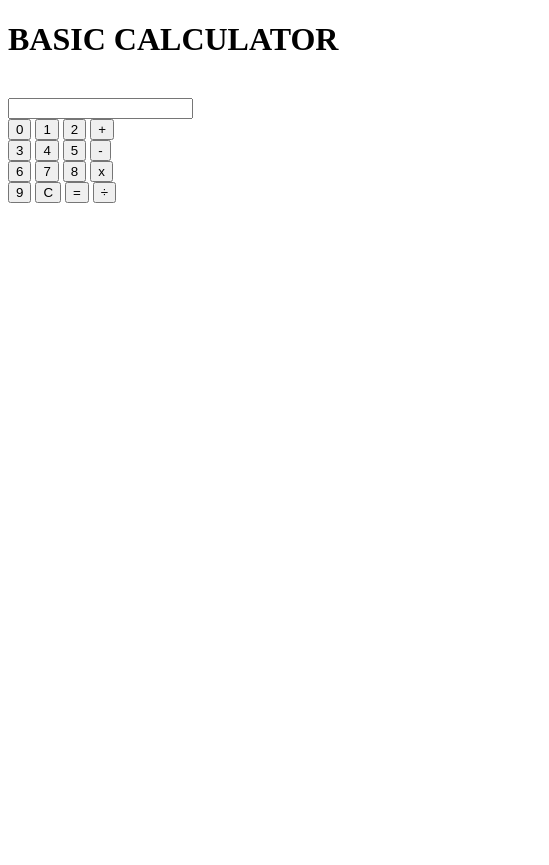
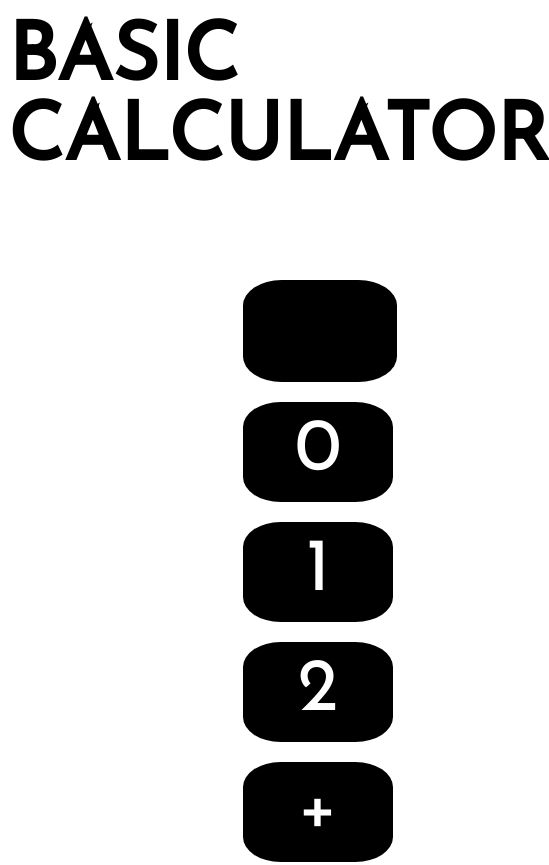
Before and after one commit to vespertron/calculator, a plain HTML site: page index.html in a window 390 px wide. Shown: the top 865 px of the page, 549 px wide, since content can reach past the window. Before the commit the page ends 844 px from the top, so only its background shows below. Drawn offline with Linux system fonts and the light colour scheme.

Commit message:
Add unresponsive style

```diff
--- a/index.html
+++ b/index.html
@@ -4,6 +4,7 @@
     <meta charset="utf-8">
     <meta name="description" content="Javascript calculator">
     <meta name="viewport" content="width=device-width,initial-scale=1">
+    <link href="https://fonts.googleapis.com/css?family=Josefin+Sans" rel="stylesheet">
     <link rel="stylesheet" type="text/css" href="style.css">
 
     <title>calculator</title>
--- a/style.css
+++ b/style.css
@@ -0,0 +1,27 @@
+* {
+	font-family: 'Josefin Sans', sans-serif;
+}
+
+input {
+	width: 150px;
+	height: 100px;
+	font-size:75px;
+	border-radius:25%;
+	margin:10px;
+	background-color:#000;
+	color:#fff;
+	border-style:none;
+}
+
+#myform {
+	margin-left:225px;
+	margin-top:20px;
+
+}
+
+h1 {
+	text-align:center;
+	font-size:80px;
+	margin-right:150px;
+	margin-top:20px;
+}
```
Also changed, not shown: 1 other file.
